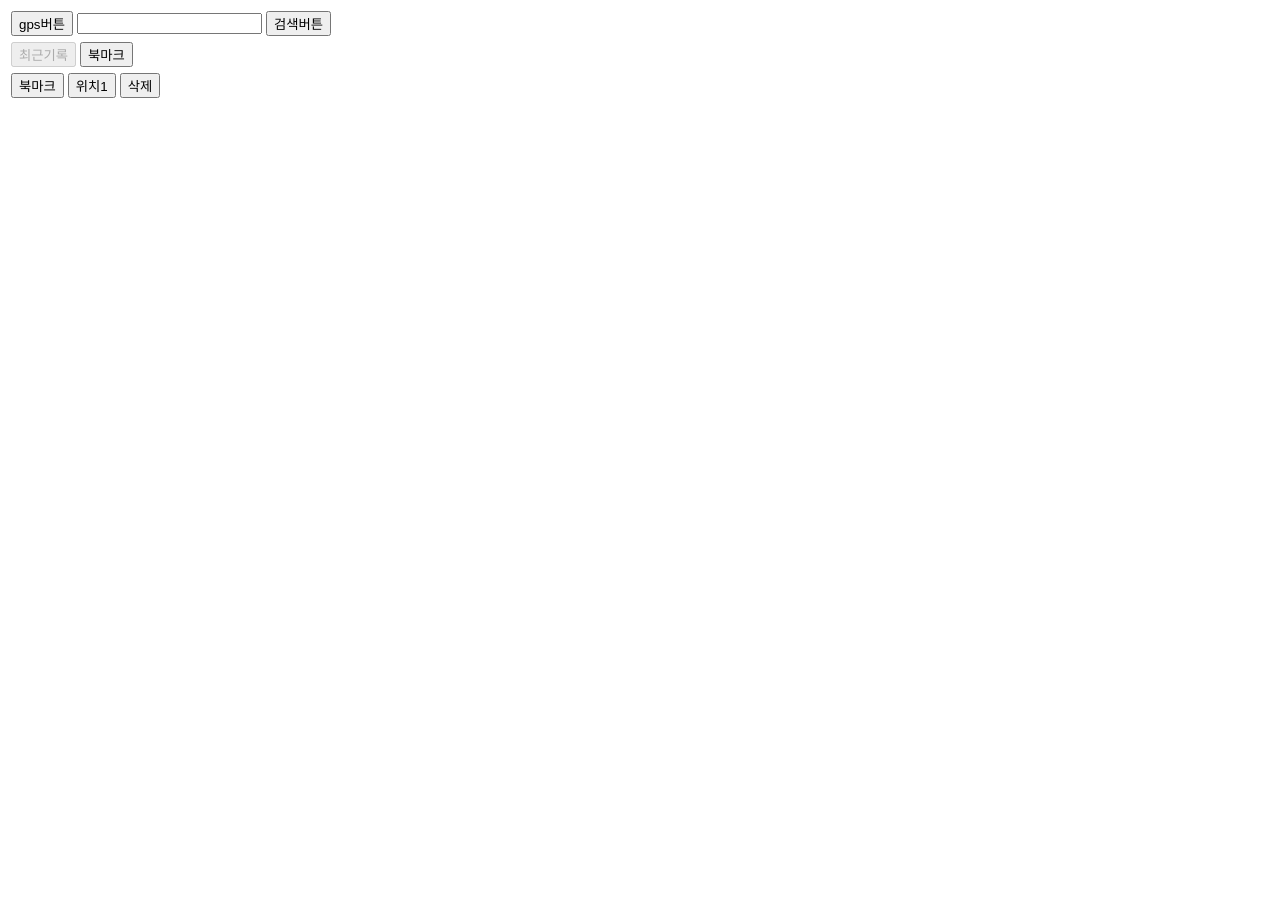
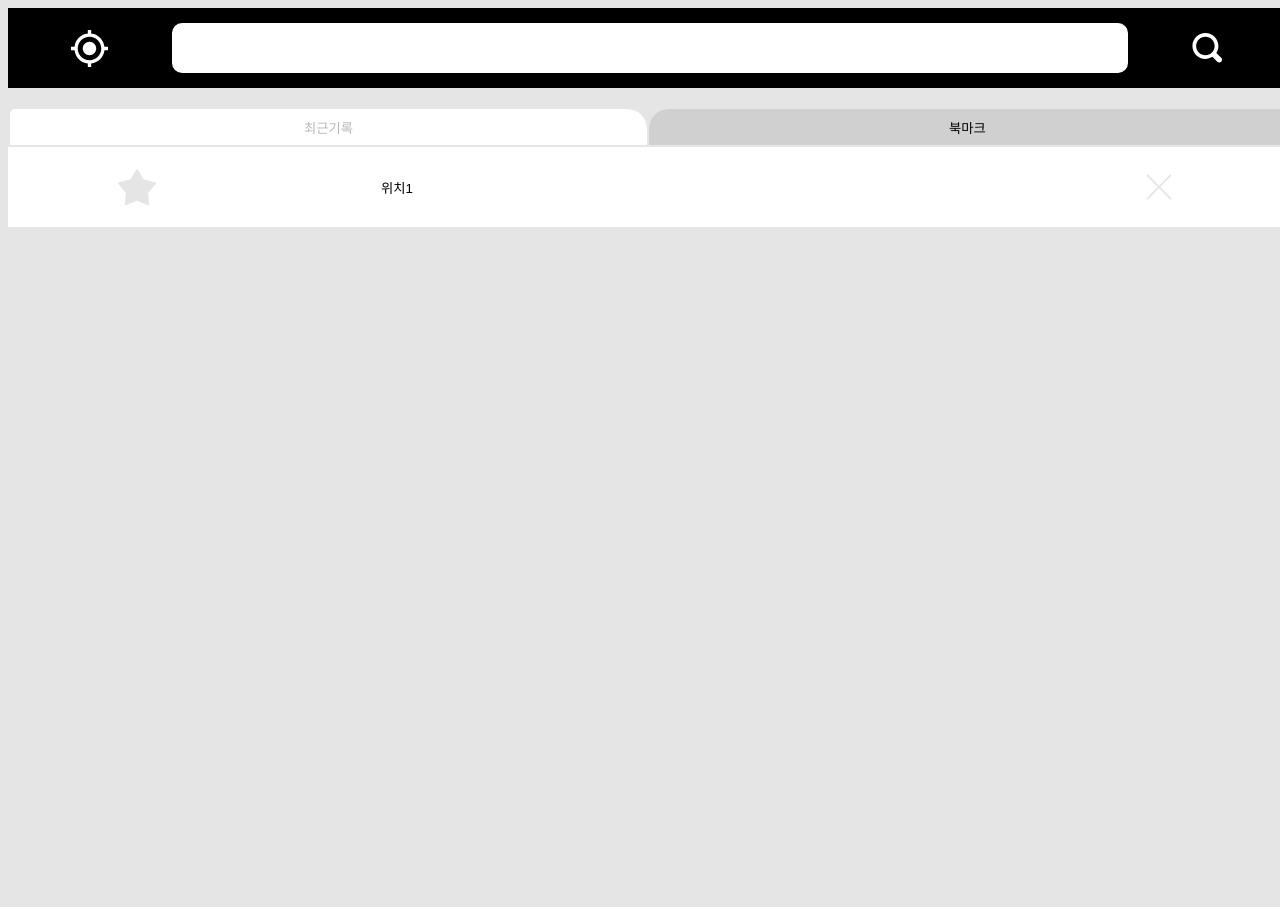
Before and after one commit to chisacam/CWNU19SE_2B, a Flask app: page /searchRecent in a window 1280 px wide. Before the commit the page ends 98 px from the top, so only its background shows below. Run offline with Flask 2, Linux system fonts and the light colour scheme.

Commit message:
add search_recent.css

```diff
--- /dev/null
+++ b/2B/static/search_recent.css
@@ -0,0 +1,146 @@
+#searchbar {
+    background: black;
+    height: 10%;
+    width: 100%;
+}
+
+html{
+    height:100%;
+}
+
+body, #log, #output{
+    height:100%;
+    width:100%;
+}
+
+body{
+    background: #E5E5E5;
+}
+
+table{
+    width:100%;
+    height:100%;
+    text-align:center;
+}
+
+#gps{
+    background: url("gps.svg");
+    background-repeat:no-repeat;
+    background-position: center;
+    background-size: contain;
+    width:50%;
+    height:50%;
+    border: 0;
+}
+
+#searchtextbar{
+    height: 65%;
+    width: 100%;
+    background: white;
+    border-radius: 10px;
+    border:0;
+    text-align: left;
+}
+
+#searcht{
+    width: 75%;
+}
+
+#searchbutton{
+    background:url("search.svg");
+    background-position:center;
+    background-repeat:no-repeat;
+    background-size:contain;
+    border:0;
+    width:50%;
+    height:50%;
+}
+
+#recentbutton{
+    width: 100%;
+    height:100%;
+    border-top-left-radius: 5px;
+    border-top-right-radius: 20px;
+    border: 0px;
+    background:white;
+}
+
+#bookmarkbutton{
+    width:100%;
+    height:100%;
+    border-top-left-radius: 20px;
+    border-top-right-radius: 5px;
+    border: 0px;
+    padding:0;
+    background:#D0D0D0;
+}
+
+#tab{
+    margin-top:1.5%;
+    width: 100%;
+    height: 5%;
+}
+
+#tabt{
+    width:50%;
+    padding: 0px;
+}
+
+#recentlist{
+    width:100%;
+    height:contain;
+}
+
+#recenttable{
+    width:100%;
+    height:80px;
+    background:white;
+}
+
+#starbutton{
+    background: url("/static/star_empty.svg");
+    background-repeat:no-repeat;
+    background-position: center;
+    background-size: contain;
+    width:80%;
+    height:80%;
+    border: 0;
+}
+
+#deletebtn{
+    background: url("/static/x.svg");
+    background-repeat:no-repeat;
+    background-position: center;
+    background-size: contain;
+    width:80%;
+    height:60%;
+    border: 0;
+}
+
+#placename{
+    width:70%;
+    height:100%;
+    padding-left:0;
+    padding-right:0;
+    text-align: left;
+    background: transparent;
+    border:0;
+    padding:0;
+}
+
+#placeIconStyle{
+    width:20%;
+    height: 100%;
+    padding:0;
+    margin:0;
+}
+
+#placeframe{
+    width:100%;
+    height:10%;
+    background: white;
+}
+
+#placenamet{
+    padding:0;
+}
--- a/2B/templates/search_recent.html
+++ b/2B/templates/search_recent.html
@@ -2,44 +2,43 @@
 <html lang="en">
 <head>
     <meta charset="UTF-8">
+    <link rel="stylesheet" type="text/css" href="/static/search_recent.css">
     <title>Title</title>
 </head>
 <body>
     <div id = "searchbar">
         <table>
             <td>
-                <input id="gps" value="gps버튼" type="button">
+                <input id="gps" type="button">
             </td>
 
-            <td>
-                <input id="searchbar" type="text">
+            <td id="searcht">
+                <input id="searchtextbar" type="text">
             </td>
             <td>
-                <input id="searchbutton" value="검색버튼" type="button" onclick="location.href='searchText'">
+                <input id="searchbutton" type="button" onclick="location.href='searchText'">
             </td>
         </table>
     </div>
     <div id = "output">
         <div id = "log">
-            <table>
-                <td>
+            <table id="tab">
+                <td id="tabt">
                     <input type="button" id = "recentbutton" value="최근기록"  disabled>
                 </td>
-                <td>
+                <td id="tabt">
                     <input type="button" id = "bookmarkbutton" value="북마크" onclick="location.href='searchBookmark'">
                 </td>
             </table>
             <div class="recentlist">
                 <table id = "recenttable">
-                    <tr class="recentSample">
-                        <td class = "bookmarkstar"><input id="bookmark button" type="button" value="북마크"></td>
-                        <td><input class="place" type="button"  value="위치1"></td>
+                    <tr class="recentSample" id="placeframe">
+                        <td class = "bookmarkstar" id="placeIconStyle"><input id="starbutton" type="button"></td>
+                        <td id="placenamet"><input class="place" type="button" id="placename" value="위치1"></td>
                         <input class="coordinateX" type="hidden" value="">
                         <input type="hidden" class="coordinateY" value="">
-                        <td class="deleteicon"><input id="deletebtn" value="삭제" type="button"></td>
+                        <td class="deleteicon" id="placeIconStyle"><input id="deletebtn" type="button"></td>
                     </tr>
-
-
                 </table>
             </div>
         </div>
```
Also changed, not shown: 2B/static/search.svg (added), 2B/static/star_empty.svg (added), 2B/static/star_gold.svg (added), 2B/static/x.svg (added).
